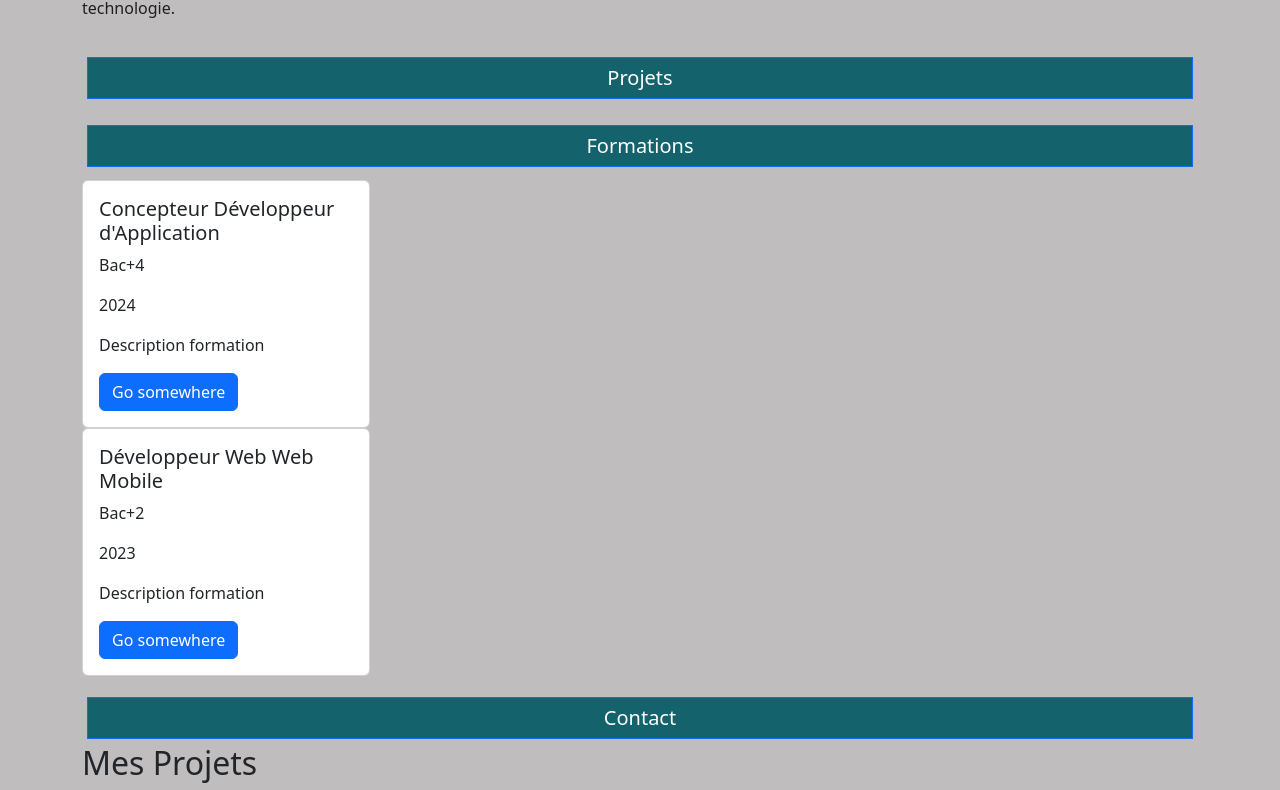
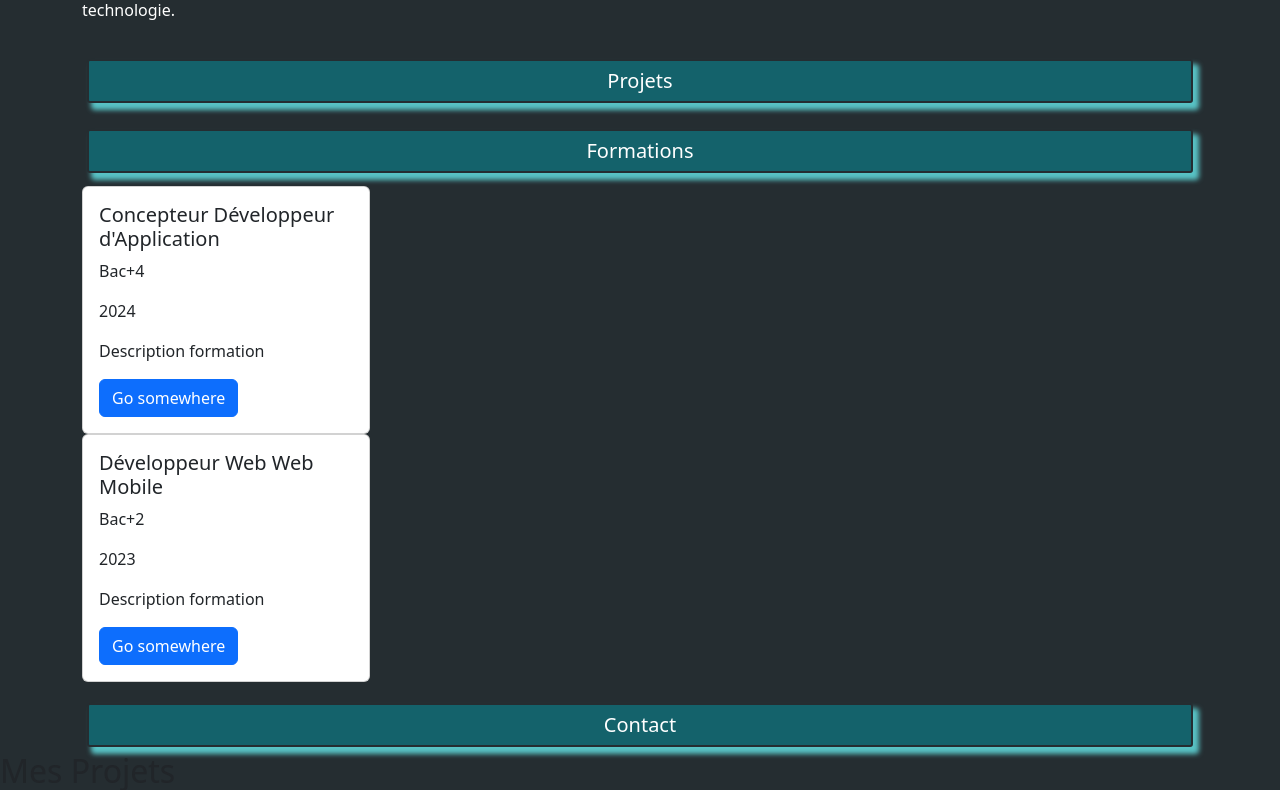
Before and after one commit to lana-12/portFolioReactTS, a React (Create React App) app: page / in a window 1280 px wide. Shown: the part 1435-2225 px from the top of the page. Built offline with nearby package versions, Linux system fonts and the light colour scheme; grey boxes are pictures that could not be loaded.

Commit message:
Adding css

```diff
--- a/src/components/App.tsx
+++ b/src/components/App.tsx
@@ -8,7 +8,7 @@ function App() {
   return (
     <div className="App" id="container_all">
       <Header/>
-      <main className='container'>
+      <main className=''>
         <Outlet />
       </main>
       <Footer />
--- a/src/components/Home.tsx
+++ b/src/components/Home.tsx
@@ -21,10 +21,11 @@ const Home = () => {
         <Competences/>
       </section> */}
 
+    <section className='boxBtn container'>
       <section className=' my-3' >
         <div className="d-grid gap-2">
           <Button
-          className='btnAbout'
+          className='btnCustomLink'
             // variant="secondary"
             size="lg"
             onClick={() => setShowAbout(true)}>Qui suis-je ?
@@ -38,12 +39,10 @@ const Home = () => {
         </div>
       </section>
 
-
-
       <section className='' >
         <div className="d-grid gap-2">
           <Button
-            className='btnAbout'
+            className='btnCustomLink'
             size="lg"
             >
               <a href="#project" style={{ color: 'white' }}>Projets</a>
@@ -53,7 +52,7 @@ const Home = () => {
 
       <section className='my-3'>
         <div className="d-grid gap-2">
-        <Button  size="lg" className='btnAbout' onClick={() => setShowTraining(true)} >Formations</Button>
+        <Button  size="lg" className='btnCustomLink' onClick={() => setShowTraining(true)} >Formations</Button>
         <CustomOffcanvas
             title="Formations"
             content={<Training />}
@@ -66,7 +65,7 @@ const Home = () => {
       <section className=''>
         <div className="d-grid gap-2">
 
-          <Button  size="lg" className='btnAbout'><a href="#contact" style={{ color: 'white' }}>Contact</a></Button>
+          <Button  size="lg" className='btnCustomLink'><a href="#contact" style={{ color: 'white' }}>Contact</a></Button>
 
           {/* <Offcanvas show={showContact} onHide={handleCloseContact} responsive="lg">
             <Offcanvas.Header closeButton>
@@ -78,6 +77,7 @@ const Home = () => {
           </Offcanvas> */}
         </div>
       </section>
+    </section>
 
       <section className="" id="project">
         <Project />
@@ -87,6 +87,8 @@ const Home = () => {
         <Contact />
       </section>
 
+
+
     </>
   );
 }
--- a/src/components/templates/Presentation.jsx
+++ b/src/components/templates/Presentation.jsx
@@ -11,7 +11,7 @@ const Presentation = () => {
     return (
         <>
         <div className="row">
-            <div className="col d-flex justify-content-center mb-5">
+            <div className="col d-flex justify-content-center ">
                 <div className="text-center">
                     <Link className="link-header " id="#{props}" to="/" title="Accueil" style={{ color: 'black' }}>
                         <h2>Concepteur Développeur FullStack</h2>
--- a/src/scss/components/_offcanvas.scss
+++ b/src/scss/components/_offcanvas.scss
@@ -6,10 +6,10 @@
 
 /********MEDIA QUERY POUR ECRAN 768px***********/
 /******min-width 768px**************/
-@include media-breakpoint("lg") {
-    .customOffCanvas {
-            color: $black;
-        }
+// @include media-breakpoint("lg") {
+//     .customOffCanvas {
+
+//         }
 
 
-}
+// }
--- a/src/scss/general/_body.scss
+++ b/src/scss/general/_body.scss
@@ -1,3 +1,3 @@
 body {
-    background-color: rgba(65, 57, 57, 0.333);
+    background-color: $color1;
 }
--- a/src/scss/general/_btn.scss
+++ b/src/scss/general/_btn.scss
@@ -1,3 +1,10 @@
-.btnAbout{
+.btnCustomLink{
     @include btnCustom($color2, $white, $color3, $color1);
+    border-radius: 3px;
+    border: solid 2px $color1;
+    box-shadow: 5px 6px 5px 1px $color3;
 }
+
+.boxBtn {
+    width: 100%;
+}
--- a/src/scss/general/_mixins.scss
+++ b/src/scss/general/_mixins.scss
@@ -8,15 +8,12 @@
     $fgcH) {
     background-color: $bgc;
     color: $fgc;
-    border-radius: 8px;
     margin: 5px;
     padding: 5px;
     display: inline-block;
     text-decoration: none;
-    border-radius: 0%;
     transition: 0.6s;
     transition-property: background-color, color;
-
     &:hover {
         background-color: $bgcH;
         color: $fgcH;
```
